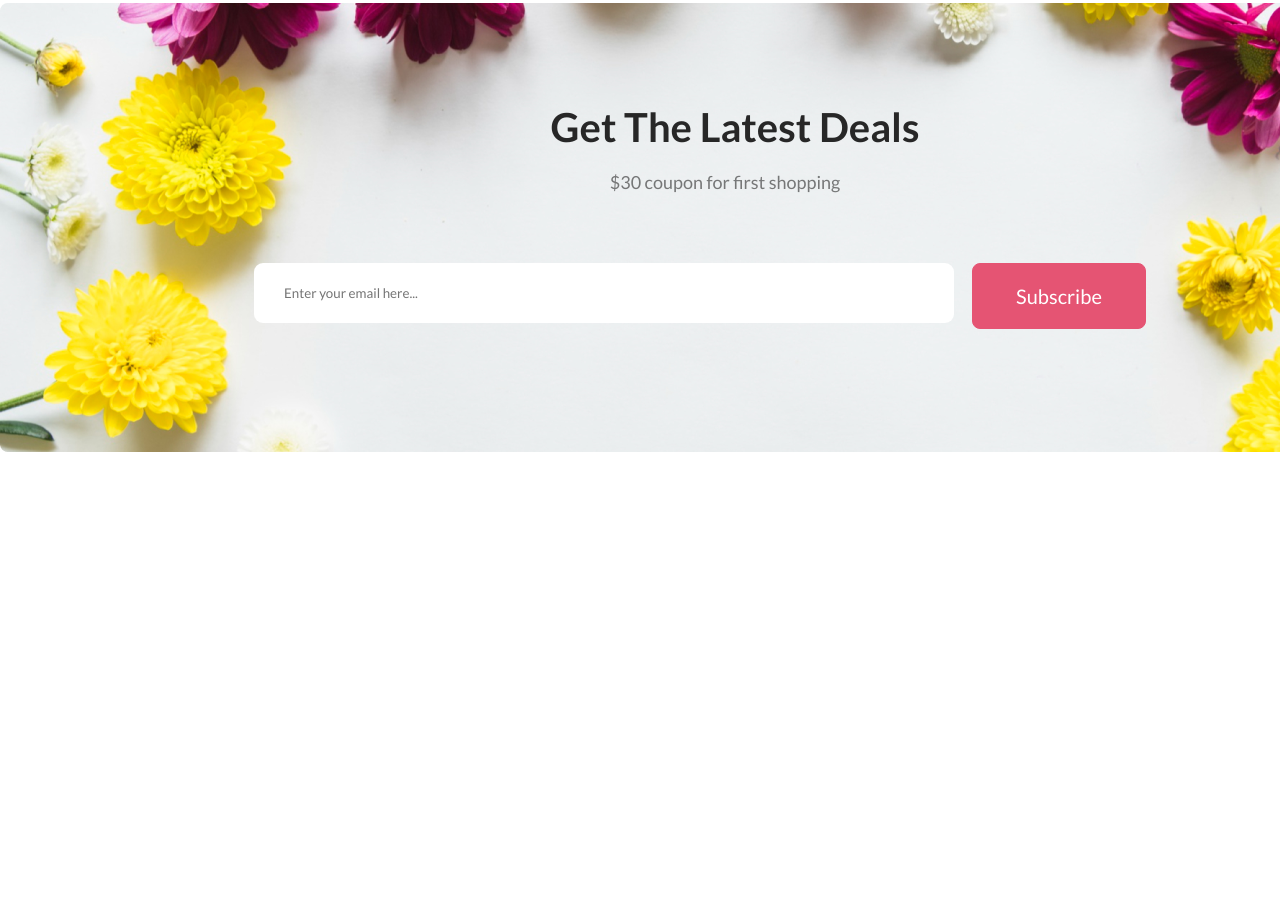
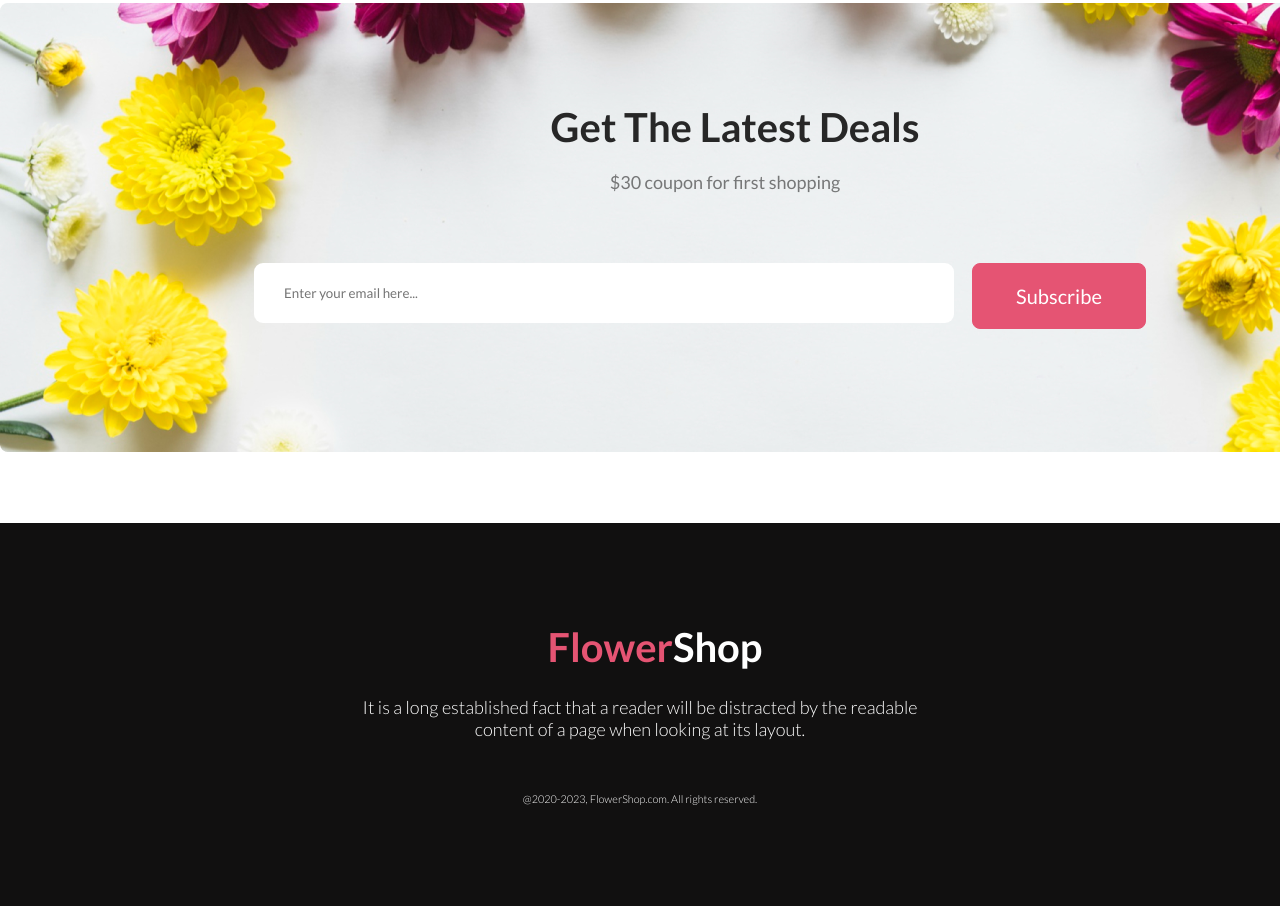
Before and after one commit to IrfanRahat/flowershop-website-assignment, a plain HTML site: page index.html in a window 1280 px wide. Shown: the part 3829-4735 px from the top of the page. Before the commit the page ends 4352 px from the top, so only its background shows below. Drawn offline with Linux system fonts and the light colour scheme.

Commit message:
added footer section

```diff
--- a/index.html
+++ b/index.html
@@ -129,7 +129,13 @@
         </section>
     </main>
     <footer>
-
+        <div class="footer-section">
+            <h1 class="footer-title"><span class="nav-text-color">Flower</span>Shop</h1>
+            <p class="footer-description">It is a long established fact that a reader will be distracted by the readable
+                <br> content of a page when looking at its layout.
+            </p>
+            <p class="footer-copyright-section"><small>@2020-2023, FlowerShop.com. All rights reserved. </small></p>
+        </div>
     </footer>
 </body>
 
--- a/styles.css
+++ b/styles.css
@@ -331,3 +331,30 @@ p {
 .input-email:hover {
     border: 1px solid #E55473;
 }
+
+.footer-section{
+    color: #ffffff;
+    background-color: #111010;
+}
+.footer-title{
+    font-size: 40px;
+    text-align: center;
+    padding-top: 100px;
+    padding-right: 50px;
+
+}
+.footer-description{
+    font-size: 18px;
+    color: #ffffff;
+    font-weight: lighter;
+    padding-top: 25px;
+
+
+}
+.footer-copyright-section{
+    color: white;
+    font-weight: lighter;
+    font-size: small;
+    padding-top: 30px;
+    padding-bottom: 100px;
+}
```
